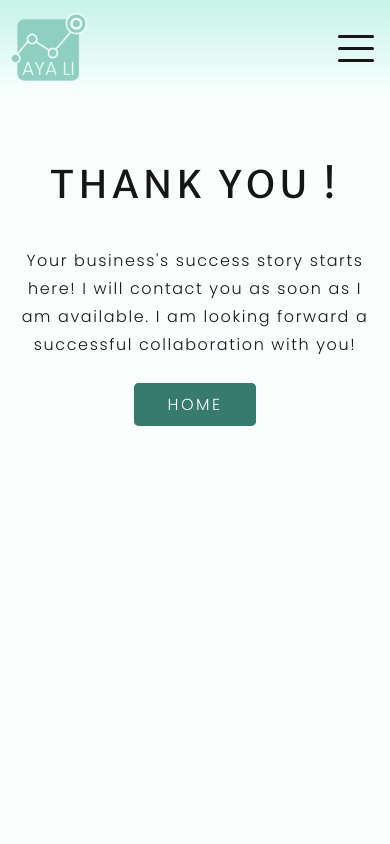
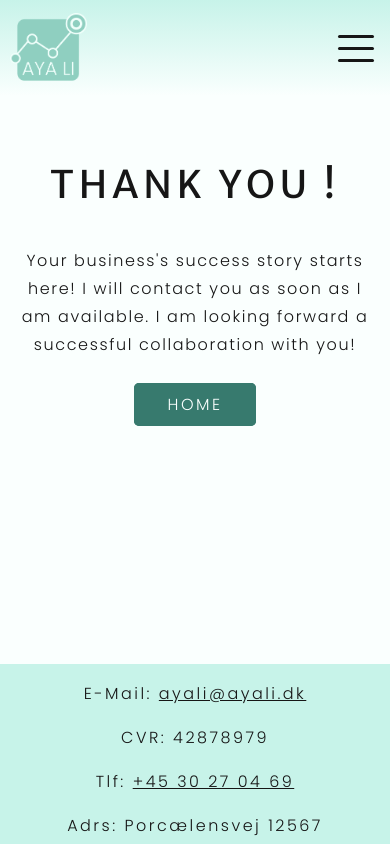
Before and after one commit to ThordurTh/ayali, a Next.js app: page /success in a window 390 px wide. Shown: the top 844 px of the page. Built offline with nearby package versions, Linux system fonts and the light colour scheme.

Commit message:
success message height optimized for mobile device

```diff
--- a/styles/globals.scss
+++ b/styles/globals.scss
@@ -171,5 +171,5 @@ abbr[title] {
   border-bottom: 1px dashed var(--teal1);
 }
 .success-message {
-  min-height: 700px;
+  min-height: 520px;
 }
```
